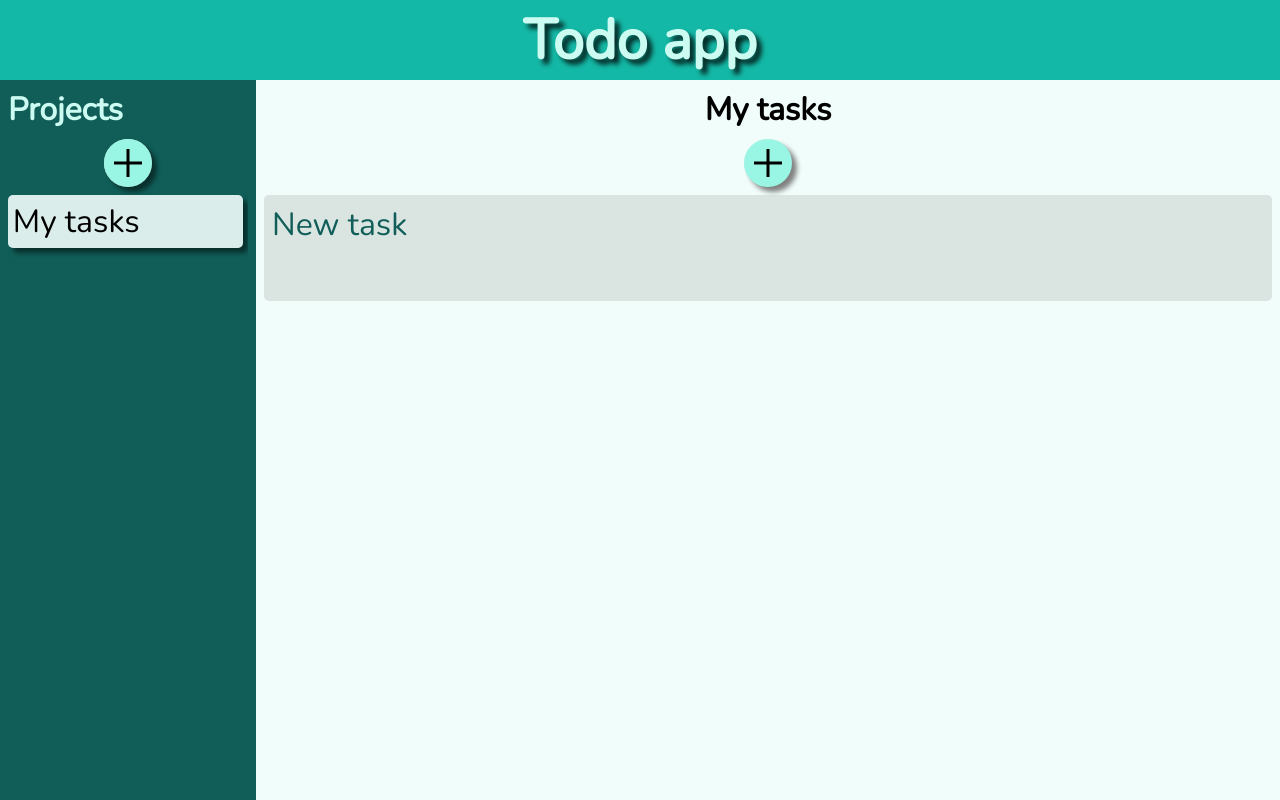
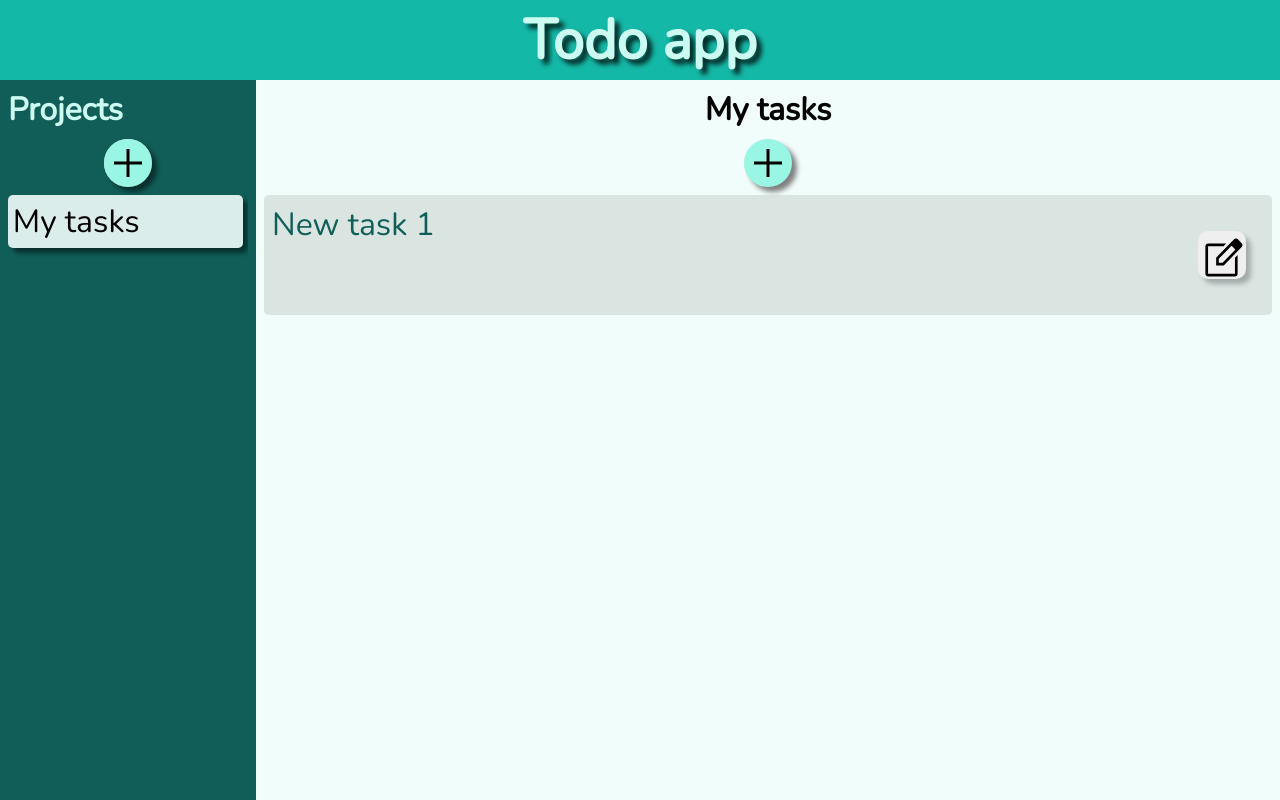
Before and after one commit to tho-daskalakis/todo-list, a website with bundled scripts: page dist/index.html in a window 1280 px wide. Both pictures are taken after a click on the button 768 px from the left and 163 px from the top of the page. Built offline with nearby package versions, Linux system fonts and the light colour scheme.

Commit message:
Add task edit button

```diff
--- a/src/pages/addTask.js
+++ b/src/pages/addTask.js
@@ -1,4 +1,6 @@
 function addTask(tasks) {
+  const taskNumber = tasks.length + 1;
+
   const main = document.querySelector('.main-content');
 
   const task = document.createElement('div');
@@ -11,7 +13,7 @@ function addTask(tasks) {
 
   taskTitle.classList.add('task-title');
 
-  taskTitle.textContent = 'New task';
+  taskTitle.textContent = 'New task' + ` ${taskNumber}`;
 
   task.appendChild(taskTitle);
 
@@ -20,6 +22,19 @@ function addTask(tasks) {
   const taskEdit = document.createElement('div');
 
   taskEdit.classList.add('task-edit');
+
+  const editIcon = document.createElement('img');
+
+  editIcon.setAttribute(
+    'src',
+    '../src/svg/edit_square_FILL0_wght400_GRAD0_opsz48.svg'
+  );
+
+  const editBtn = document.createElement('button');
+
+  editBtn.appendChild(editIcon);
+
+  taskEdit.appendChild(editBtn);
 
   task.appendChild(taskEdit);
 
@@ -31,6 +46,12 @@ function addTask(tasks) {
 
   task.appendChild(taskActions);
 
+  // Add to task array
+
+  tasks.push(task);
+
+  // Add to display
+
   main.appendChild(task);
 }
 
--- a/src/styles.scss
+++ b/src/styles.scss
@@ -17,6 +17,16 @@ $main-content-bg: $teal-50;
   src: url(./fonts/Nunito-Regular.ttf);
   font-weight: 500;
   font-style: normal;
+}
+
+/* Mixins */
+
+@mixin circular-btn {
+  width: max-content;
+  aspect-ratio: 1;
+  padding: 0;
+  border: none;
+  border-radius: 50%;
 }
 
 /* Styles */
@@ -75,6 +85,7 @@ body,
 
   & > .main-content {
     background-color: $main-content-bg;
+    overflow: auto;
 
     grid-row: 2 / span 1;
     grid-column: 2 / span 1;
@@ -166,11 +177,7 @@ body,
 }
 
 .add-task {
-  width: max-content;
-  aspect-ratio: 1;
-  padding: 0;
-  border: none;
-  border-radius: 50%;
+  @include circular-btn();
 
   display: flex;
   justify-content: center;
@@ -193,7 +200,8 @@ body,
 
 .task {
   width: 100%;
-  height: clamp(60px, 15%, 120px);
+  height: 120px;
+  min-height: 120px;
   background-color: rgba($color: gray, $alpha: 0.2);
   border-radius: 5px;
 
@@ -220,6 +228,29 @@ body,
 
     grid-row: 1 / span 2;
     grid-column: 2 / span 1;
+
+    display: flex;
+    justify-content: center;
+    align-items: center;
+
+    & > button {
+      @include circular-btn();
+      border-radius: 10px;
+      box-shadow: 5px 5px 5px rgba($color: black, $alpha: 0.25);
+
+      display: flex;
+      justify-content: center;
+      align-items: center;
+
+      &:active {
+        box-shadow: none;
+      }
+
+      & > img {
+        width: 90%;
+        height: 90%;
+      }
+    }
   }
 
   .task-action {
```
Also changed, not shown: dist/main.js, src/svg/delete_FILL0_wght400_GRAD0_opsz48.svg (added), src/svg/done_FILL0_wght400_GRAD0_opsz48.svg (added), src/svg/edit_square_FILL0_wght400_GRAD0_opsz48.svg (added).
